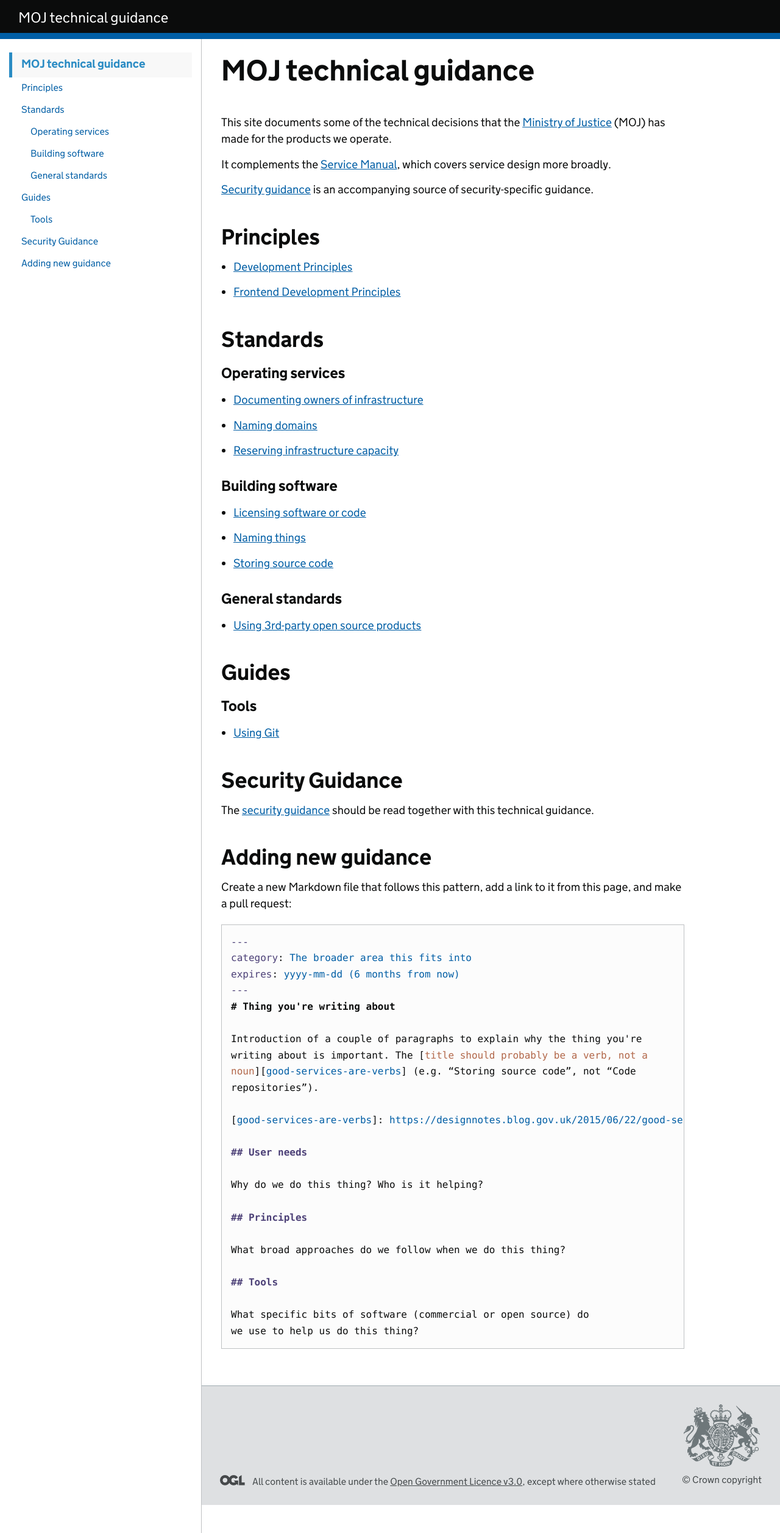
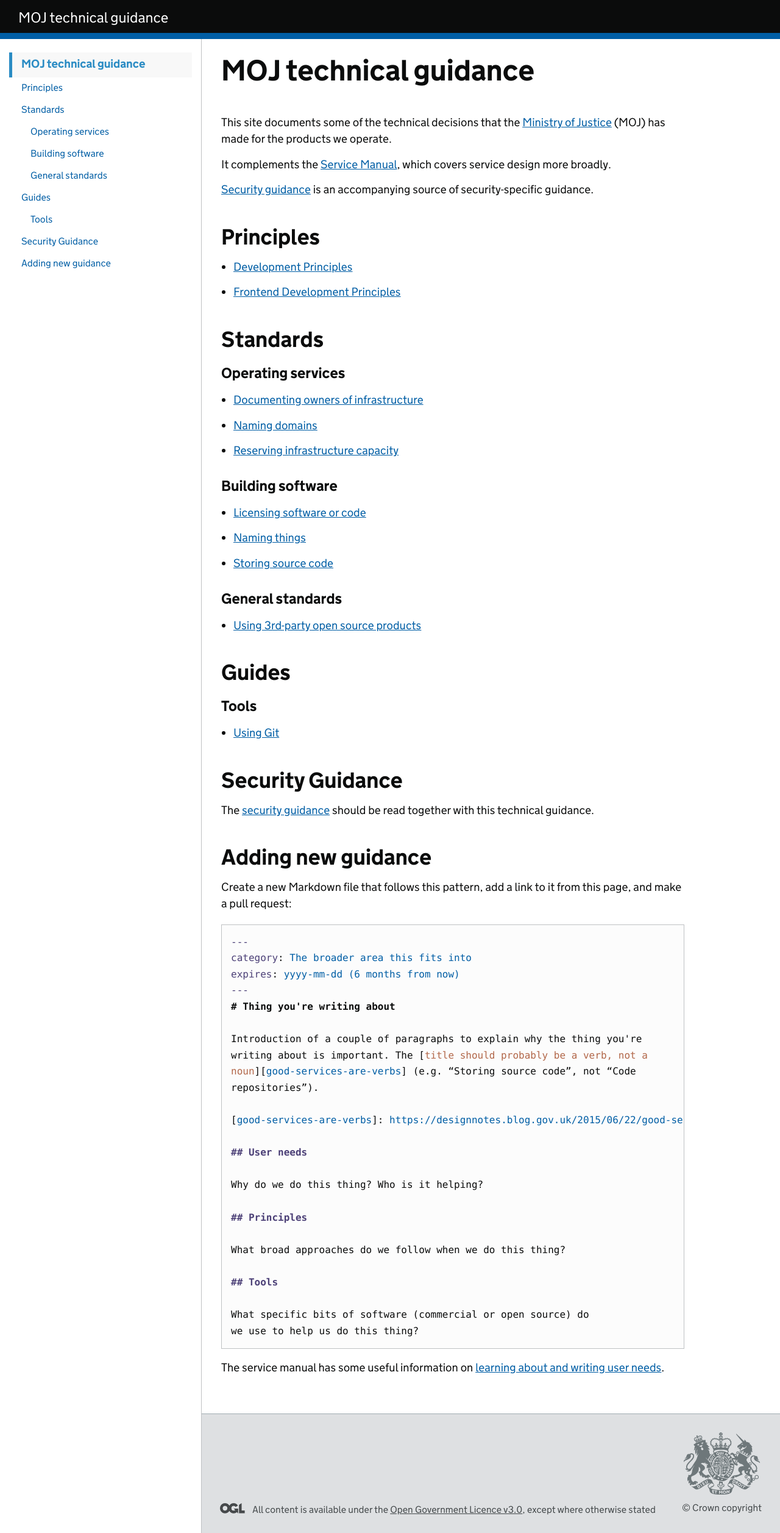
Before and after one commit to ministryofjustice/technical-guidance, a Jekyll site: the page built from index.md, in a window 1280 px wide. Shown: the whole page at 61% size. Built offline with Jekyll 4.4.1, drawn with Linux system fonts in a browser that asks for light colours; our own code applies the rules of GitHub Pages for plain Markdown files.

Commit message:
Update index.md
Replace accidentally removed reference to GOV.UK UR page.

````diff
--- a/index.md
+++ b/index.md
@@ -90,3 +90,5 @@ What broad approaches do we follow when we do this thing?
 What specific bits of software (commercial or open source) do
 we use to help us do this thing?
 ```
+
+The service manual has some useful information on [learning about and writing user needs](https://www.gov.uk/service-manual/user-research/start-by-learning-user-needs).
````
